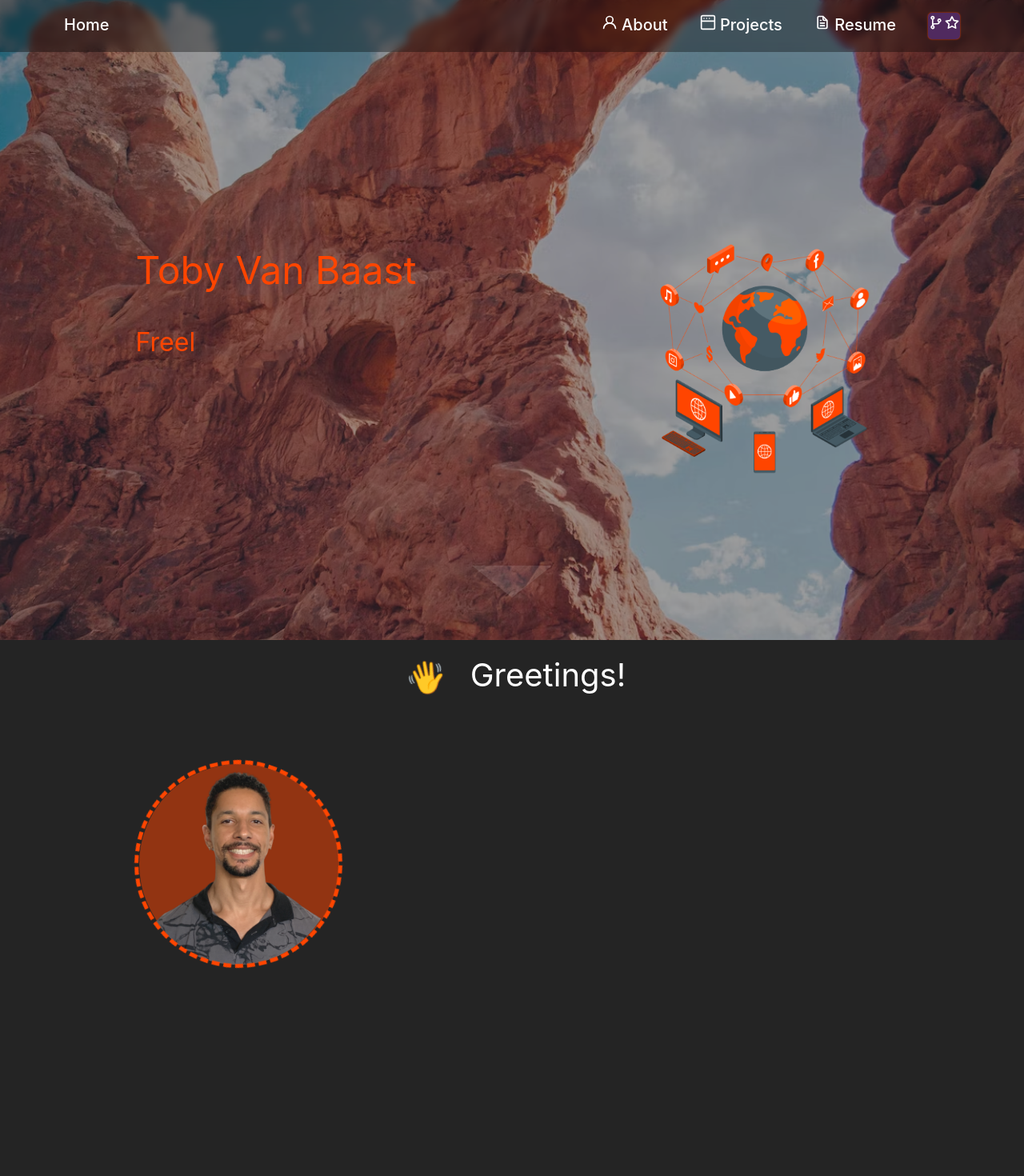
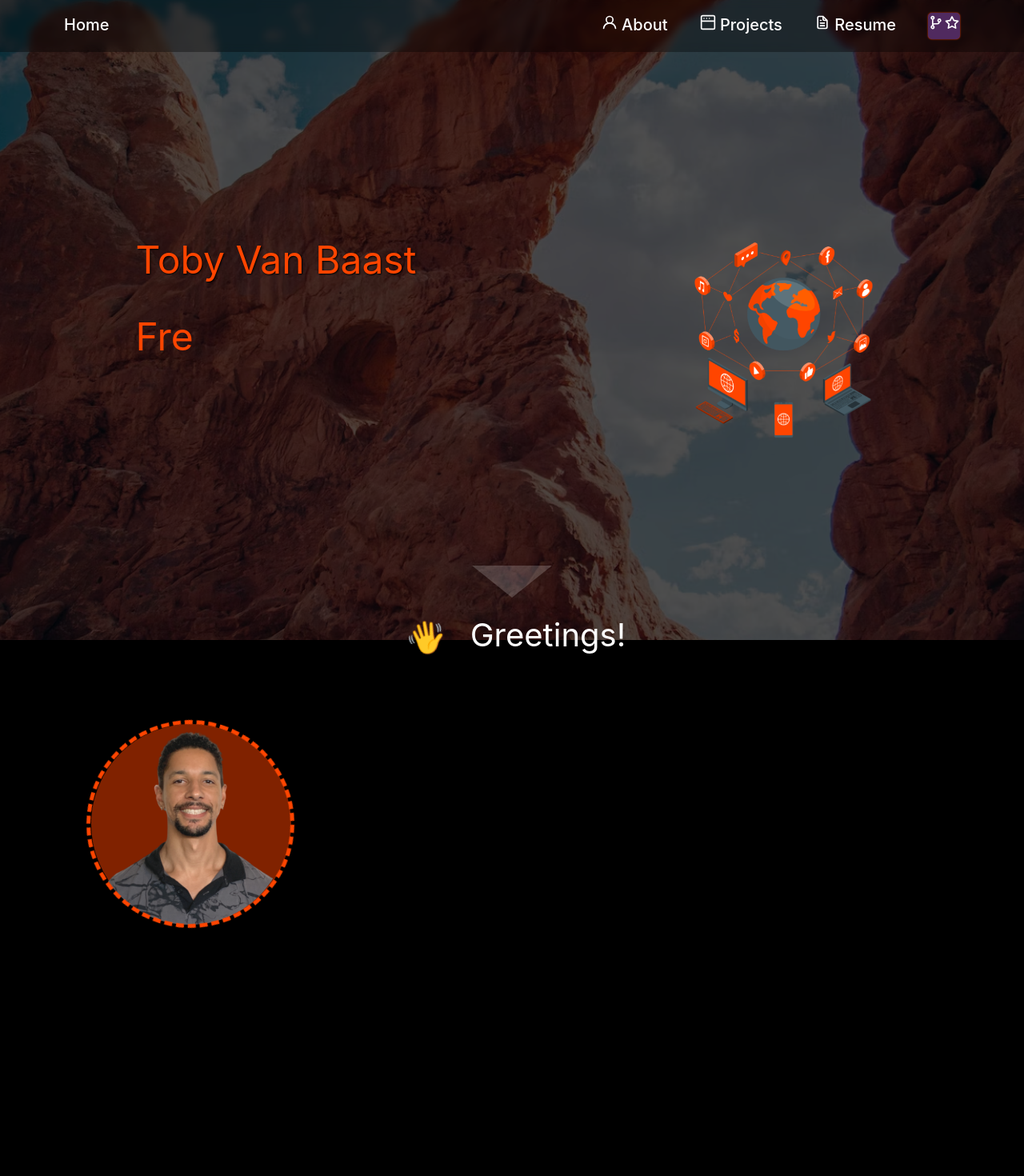
Before and after one commit to TobyVB/Portfolio, a React (Vite) app: page / in a window 1280 px wide. Shown: the top 1470 px of the page at 80% size. Built offline with nearby package versions, Linux system fonts and the light colour scheme.

Commit message:
make more responsive.

```diff
--- a/src/App.css
+++ b/src/App.css
@@ -1,5 +1,7 @@
 body {
-  background-color: #242424;
+  /* background-color: #242424; */
+  /* background-color: rgb(0, 17, 67); */
+  background-color: black;
   color: white;
   margin: 0;
   display: flex;
@@ -104,12 +106,7 @@ a.active {
   border-radius: 100%;
   background: white;
 }
-.homepage-introduction {
-  text-align: left;
-  font-size: 1.25rem;
-  width: 100%;
-  max-width: 400px;
-}
+
 .homepage-icons {
   display: inline-flex;
 }
@@ -165,9 +162,9 @@ a.active {
   }
   .homepage-pic2 {
     /* border: 3px dashed red; */
-    height: 60vw;
-    width: 60vw;
-    margin: 1em auto;
+    height: 80vw;
+    width: 80vw;
+    margin: 3em auto auto auto;
   }
   .footer-inner-container {
     flex-direction: column;
@@ -212,6 +209,9 @@ a.active {
     border: 1px solid orangered;
     transition: 0.25s;
 
+    backdrop-filter: blur(20px);
+    -webkit-backdrop-filter: blur(20px);
+
     /* animation: aboutItemAnim;
     animation-duration: 0.3s;
     animation-iteration-count: 1; */
@@ -247,8 +247,22 @@ a.active {
     animation-iteration-count: 1;
     animation-timing-function: linear;
   }
+  .homepage-introduction {
+    text-align: left;
+    font-size: 1.25rem;
+    width: 100%;
+    max-width: 400px;
+  }
+  .typeText {
+    line-height: 0rem;
+    font-size: 2rem;
+  }
 }
 @media screen and (min-width: 700px) {
+  .typeText {
+    line-height: 0.8rem;
+    font-size: 3rem;
+  }
   .nav-links {
     flex-direction: row;
     display: flex;
@@ -334,6 +348,8 @@ a.active {
     width: 180px;
     border: 1px solid orangered;
     transition: 0.25s;
+    backdrop-filter: blur(20px);
+    -webkit-backdrop-filter: blur(20px);
 
     /* animation: aboutItemAnim;
     animation-duration: 0.3s;
@@ -354,6 +370,12 @@ a.active {
     grid-template-columns: repeat(auto-fit, minmax(170px, 1fr));
     width: 70%;
     margin: 0 auto 4em auto;
+  }
+  .homepage-introduction {
+    text-align: left;
+    font-size: 1.25rem;
+    width: 100%;
+    max-width: 600px;
   }
 }
 
@@ -459,15 +481,21 @@ h3 div {
   animation-duration: 0.5s;
   animation-iteration-count: 1;
   animation-timing-function: linear;
+  /* background: rgba(0, 0, 0, 0.4); */
+  backdrop-filter: blur(2px);
+  -webkit-backdrop-filter: blur(5px);
+  text-shadow: 1px 1px 1px black;
 }
 @keyframes textEnterAnim {
   from {
     color: rgba(255, 255, 255, 0);
     margin-left: -100%;
+    text-shadow: none;
   }
   to {
     color: rgba(255, 255, 255, 1);
     margin-left: 0%;
+    text-shadow: 1px 1px 1px black;
   }
 }
 .textLeave {
@@ -483,6 +511,10 @@ h3 div {
   from {
     color: rgba(255, 255, 255, 1);
     margin-left: 0%;
+    /* background: rgba(0, 0, 0, 0.4); */
+    backdrop-filter: blur(5px);
+    -webkit-backdrop-filter: blur(5px);
+    text-shadow: 1px 1px 1px black;
   }
   to {
     color: rgba(255, 255, 255, 0);
@@ -557,7 +589,7 @@ h3 div {
   border-left: 50px solid transparent;
   border-right: 50px solid transparent;
 
-  border-top: 40px solid rgba(255, 255, 255, 0.3);
+  border-top: 40px solid rgba(255, 255, 255, 0.5);
   animation-name: goDownAnim;
   animation-duration: 1s;
   animation-iteration-count: infinite;
--- a/src/components/Homepage.jsx
+++ b/src/components/Homepage.jsx
@@ -29,6 +29,7 @@ function Percentage() {
 }
 
 export default function Homepage() {
+  // const color = "255, 255, 255";
   const color = "255, 69, 0";
   // const color = "7, 190, 184";
 
@@ -75,7 +76,10 @@ export default function Homepage() {
         }}
       >
         <div
-          style={{ margin: "0 auto" }}
+          style={{
+            margin: "0 auto",
+            padding: "1em",
+          }}
           className={`homepage-introduction ${textClass}`}
         >
           <p>
@@ -123,11 +127,11 @@ export default function Homepage() {
           wrapper="div"
           cursor={false}
           repeat={Infinity}
+          className="typeText"
           style={{
-            fontSize: "2rem",
             color: `rgb(${color})`,
             fontWeight: "400",
-            lineHeight: ".8em",
+            // textShadow: " 1px 1px 2px black",
           }}
           speed="10"
         />
@@ -146,11 +150,11 @@ export default function Homepage() {
           ]}
           wrapper="div"
           cursor={false}
+          className="typeText"
           style={{
-            fontSize: "3rem",
             color: `rgb(${color})`,
             fontWeight: "400",
-            lineHeight: ".8em",
+            textShadow: " 1px 1px 2px black",
           }}
           speed="50"
         />
@@ -163,7 +167,7 @@ export default function Homepage() {
       <div
         className={background}
         style={{
-          opacity: "55%",
+          opacity: "30%",
           backgroundPosition: "center",
           backgroundImage: "url(../../background/canyon.avif)",
           display: "block",
@@ -193,8 +197,6 @@ export default function Homepage() {
             className="homepage-pic2 breathing"
             style={{
               backgroundImage: "url(../../Online-world-amico.png)",
-              height: "350px",
-              width: "350px",
               backgroundSize: "100%",
             }}
           ></div>
--- a/src/components/Projects.jsx
+++ b/src/components/Projects.jsx
@@ -144,7 +144,7 @@ export default function Projects() {
     <div>
       <div
         style={{
-          opacity: "40%",
+          opacity: "30%",
           backgroundPosition: "center",
           backgroundImage: "url(../../background/canyon1.avif)",
           display: "block",
```
